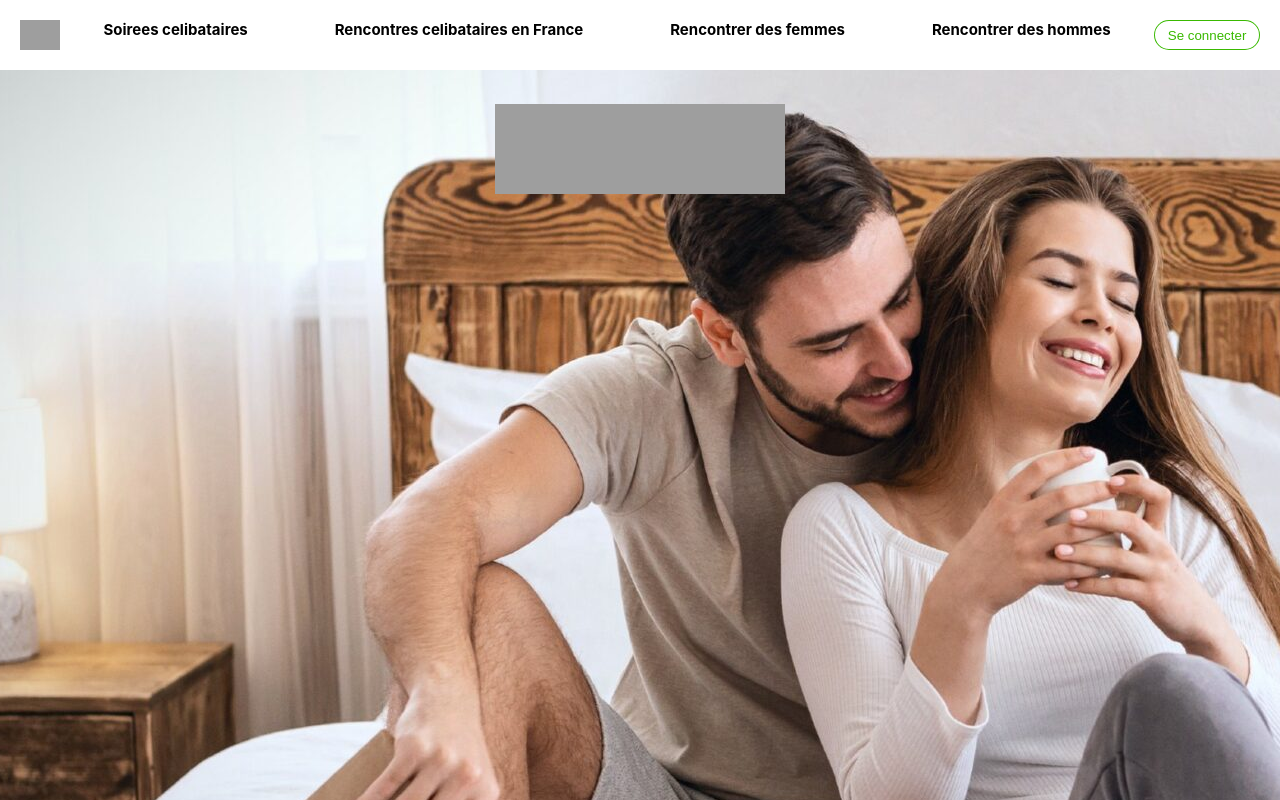
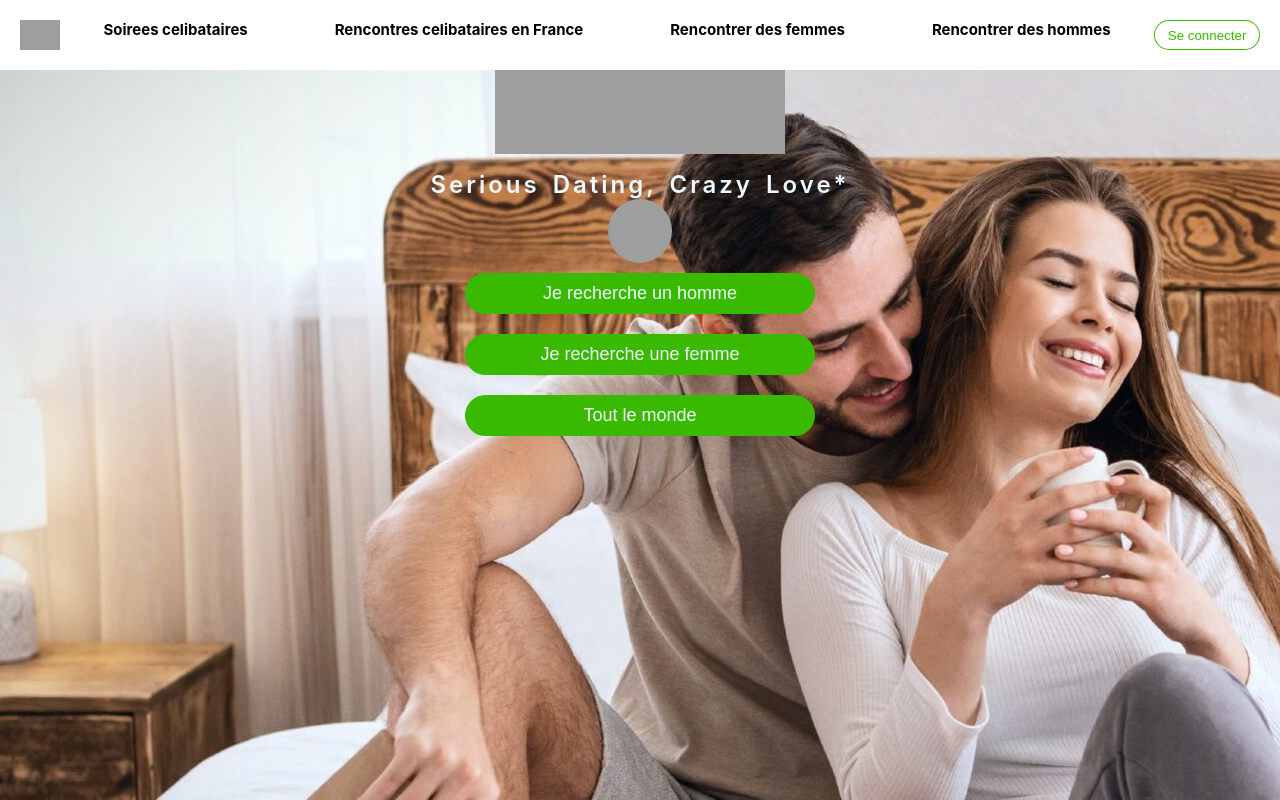
Before and after one commit to damienn7/W-PHP-501-PAR-1-1-mymeetic-damien.nicolleau, a PHP site: page /view/registerFormView.php in a window 1280 px wide. Run offline with PHP 8.4, Linux system fonts and the light colour scheme; grey boxes are pictures that could not be loaded.

Commit message:
ajout de la version de l'inscription ameliore de la partie formulaire

```diff
--- a/public/css/style.css
+++ b/public/css/style.css
@@ -108,7 +108,47 @@ img{
     width: 100%;
     display: flex;
     margin:auto;
-    padding: 40px;
+    padding:  40px auto;
+    justify-content: center;
+    align-items: center;
+    flex-direction: column;
+}
+
+.main-container_div-logo_h1-slogan{
+    margin-top: 1rem;
+    font-size: 1.5rem;
+    color: aliceblue;
+    letter-spacing: 3px;
+    word-spacing: 4px;
+    font-weight: 600;
+}
+
+.btn--green-filled{
+    background-color: #39b900;
+    width: 350px;
+    margin:10px auto;
+    font-size: large;
+    color: aliceblue;
+    padding: 10px;
+    border-radius: 25px;
+}
+
+.main-container_form_div-first-part{
+    display: flex;
+    flex-direction: column;
     justify-content: center;
     align-items: center;
 }
+
+.main-container_div-bot_img{
+    width: 64px;
+    height: 64px;
+    border-radius: 50%;
+}
+
+.main-container_div-bot{
+    display: flex;
+    flex-direction: row;
+    justify-content: center;
+    width: 100%;
+}
--- a/view/registerFormView.php
+++ b/view/registerFormView.php
@@ -1,5 +1,6 @@
 <!DOCTYPE html>
 <html lang="en">
+
 <head>
     <meta charset="UTF-8">
     <meta http-equiv="X-UA-Compatible" content="IE=edge">
@@ -7,10 +8,12 @@
     <title>My meetic</title>
     <link rel="stylesheet" href="../public/css/style.css">
 </head>
+
 <body>
     <header class="header-container">
         <nav class="header-container_nav-container">
-            <img src="https://iliusstu-a.akamaihd.net/www.meetic.fr/hpv/positive-75570a615a9.svg" class="header-container_nav-container_logo" alt="meetic logo">
+            <img src="https://iliusstu-a.akamaihd.net/www.meetic.fr/hpv/positive-75570a615a9.svg"
+                class="header-container_nav-container_logo" alt="meetic logo">
             <ul class="header-container_nav-container_ul">
                 <li class="header-container_nav-container_ul_li">Soirees celibataires</li>
                 <li class="header-container_nav-container_ul_li">Rencontres celibataires en France</li>
@@ -24,8 +27,28 @@
     </header>
     <main class="main-container">
         <div class="main-container_div-logo">
-            <img src="https://iliusstu-a.akamaihd.net/www.meetic.fr/hpv/pinkwhite-44d5e901294.svg" width="290" height="90" class="main-container_div-logo_img" alt="logo meetic">
+            <img src="https://iliusstu-a.akamaihd.net/www.meetic.fr/hpv/pinkwhite-44d5e901294.svg" width="290"
+                height="90" class="main-container_div-logo_img" alt="logo meetic">
+            <h1 class="main-container_div-logo_h1-slogan">Serious Dating, Crazy Love*</h1>
         </div>
+        <div class="main-container_div-bot">
+            <img src="https://iliusstu-a.akamaihd.net/www.meetic.fr/hpv/conversational-bot-9d221733c14.png" class="main-container_div-bot_img" alt="bot picture">
+        </div>
+        <form action="" method="post" class="main-container_form">
+            <div class="main-container_form_div-first-part">
+                <button class="btn btn--green-filled" name="homme" value="homme">
+                    Je recherche un homme
+                </button>
+                <button class="btn btn--green-filled" name="femme" value="autre">
+                    Je recherche une femme
+                </button>
+                <button class="btn btn--green-filled" name="autre" value="autre">
+                    Tout le monde
+                </button>
+
+            </div>
+        </form>
     </main>
 </body>
+
 </html>
```
